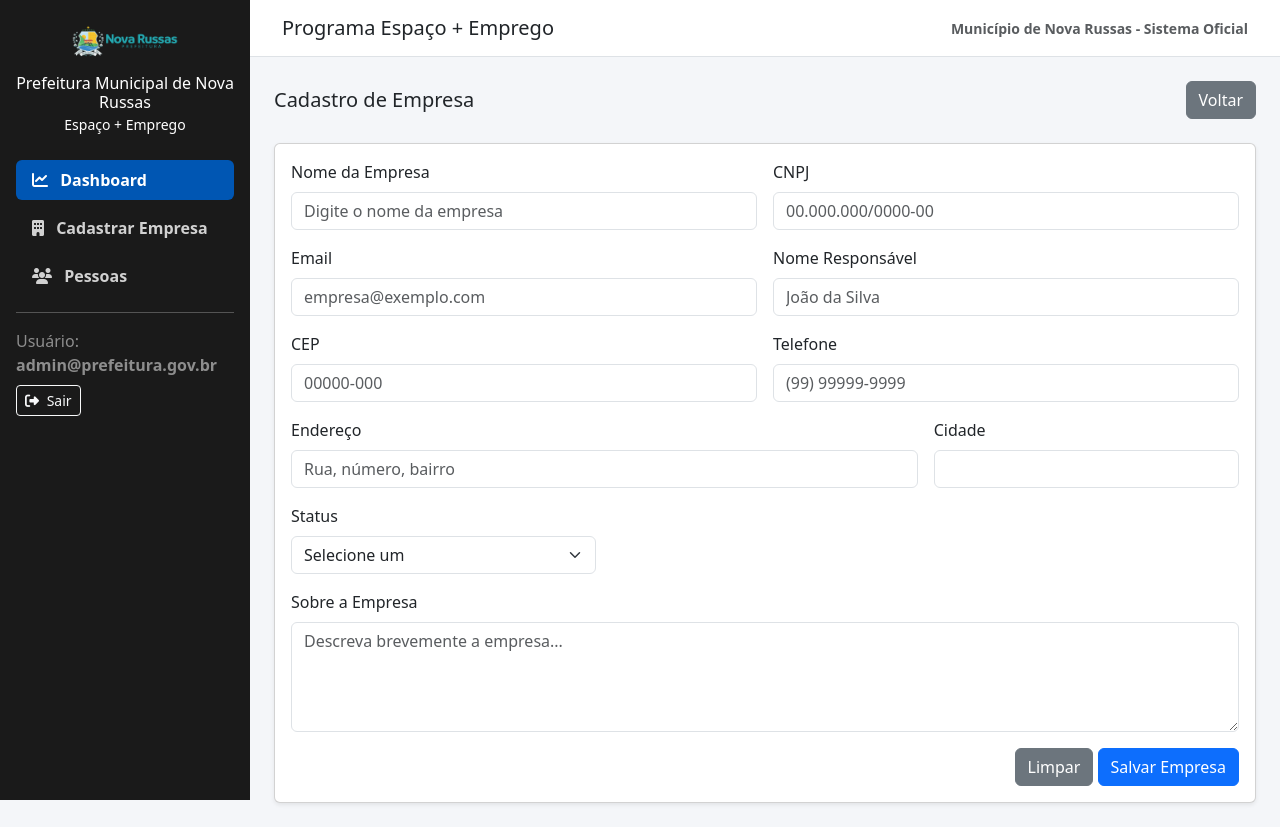
After one commit to ArthuPereira/portal-vagas, a PHP site: template src/Views/formCompany.php in a window 1280 px wide. The commit adds this page. Run offline with PHP 8.4, Linux system fonts and the light colour scheme; the template is opened without the code that fills it, so the values that code supplies are empty.

Commit message:
feat: parte de formulário de empresa e lógica para criar

```diff
--- a/src/Http/web.php
+++ b/src/Http/web.php
@@ -8,4 +8,8 @@ use App\Controllers\CompanyController;
 use App\Repositories\CompanyRepository;
 
 Route::add('/', HomeController::class, 'index', CompanyRepository::class);
+
+// * por enquanto não vou mudar o regex do core, então rotas dinâmica TEM que vir depois das estáticas pra não acabar engolindo elas
+Route::add('/company/form', CompanyController::class, 'form', CompanyRepository::class);
+Route::add('/company/create', CompanyController::class, 'create', CompanyRepository::class);
 Route::add('/company/{id}', CompanyController::class, 'show', CompanyRepository::class);
--- a/src/Views/company.php
+++ b/src/Views/company.php
@@ -102,13 +102,13 @@
     </div>
 
     <div class="mb-4">
-      <a href="curriculos.php?id=<?= $empresa['id']; ?>" class="btn btn-success me-2">Ver/Enviar Currículos</a>
-      <a href="vagas.php?id=<?= $empresa['id']; ?>" class="btn btn-primary">Ver/Cadastrar Vagas</a>
+      <a href="#" class="btn btn-success me-2">Ver/Enviar Currículos</a>
+      <a href="#" class="btn btn-primary">Ver/Cadastrar Vagas</a>
     </div>
 
     <div class="mt-4">
       <a href="/mvc-php/" class="btn btn-secondary">Voltar</a>
-      <a href="editar-empresa.php?id=<?= $empresa['id']; ?>" class="btn btn-outline-primary">Editar Empresa</a>
+      <a href="#" class="btn btn-outline-primary">Editar Empresa</a>
     </div>
   </div>
 </div>
--- /dev/null
+++ b/src/Views/formCompany.php
@@ -0,0 +1,94 @@
+<!-- Main content -->
+<div class="main-content">
+  <div class="topbar">
+    <button class="btn btn-outline-dark d-lg-none" type="button" data-bs-toggle="offcanvas" data-bs-target="#offcanvasSidebar">
+      <i class="fas fa-bars"></i>
+    </button>
+    <h5 class="m-0">Programa Espaço + Emprego</h5>
+    <span class="text-muted small d-none d-sm-inline">Município de Nova Russas - Sistema Oficial</span>
+  </div>
+
+  <div id="conteudo" class="p-4">
+    <div class="d-flex justify-content-between align-items-center mb-4">
+      <h5 class="mb-0">Cadastro de Empresa</h5>
+      <a href="/mvc-php/" class="btn btn-secondary">Voltar</a>
+    </div>
+
+    <div class="card shadow-sm">
+      <div class="card-body">
+        <!-- ajeitar a parte de mensagens-->
+        <?php if (!empty($flash['success'])): ?>
+            <div class='alert alert-success mt-3 mx-auto'><?= $flash['success'] ?></div>
+        <?php endif; ?>
+
+        <?php if (!empty($flash['error'])): ?>
+            <div class='alert alert-danger mt-3 mx-auto'><?= $flash['error'] ?></div>
+        <?php endif; ?>
+
+        <form id="formCadastrarEmpresa" action="/mvc-php/company/create" method="POST">
+          <div class="row g-3">
+            <div class="col-md-6">
+              <label class="form-label">Nome da Empresa</label>
+              <input name="name" type="text" class="form-control" placeholder="Digite o nome da empresa" required />
+            </div>
+
+            <div class="col-md-6">
+              <label class="form-label">CNPJ</label>
+              <input name="cnpj" type="text" class="form-control" placeholder="00.000.000/0000-00" required />
+            </div>
+
+            <div class="col-md-6">
+              <label class="form-label">Email</label>
+              <input name="email" type="email" class="form-control" placeholder="empresa@exemplo.com" required/>
+            </div>
+
+            <div class="col-md-6">
+              <label class="form-label">Nome Responsável</label>
+              <input name="responsible" type="text" class="form-control" placeholder="João da Silva" required/>
+            </div>
+
+            <div class="col-md-6">
+              <label class="form-label">CEP</label>
+              <input id="cep" name="cep" type="text" class="form-control" placeholder="00000-000" required/>
+            </div>
+
+            <div class="col-md-6">
+              <label class="form-label">Telefone</label>
+              <input name="phone" type="text" class="form-control" placeholder="(99) 99999-9999" required/>
+            </div>
+
+            <div class="col-md-8">
+              <label class="form-label">Endereço</label>
+              <input name="address" type="text" class="form-control" placeholder="Rua, número, bairro" required />
+            </div>
+
+            <div class="col-md-4">
+              <label class="form-label">Cidade</label>
+              <input name="city" type="text" class="form-control" required />
+            </div>
+
+            <div class="col-md-4">
+              <label class="form-label">Status</label>
+              <select class="form-select" name="status" id="status" required>
+                <option value="" disabled selected>Selecione um</option>
+                <option value="Ativo">Ativo</option>
+                <option value="Em Negociacao">Em Negociação</option>
+              </select>
+            </div>
+
+            <div class="col-md-12">
+              <label class="form-label">Sobre a Empresa</label>
+              <textarea name="description" class="form-control" required rows="4" placeholder="Descreva brevemente a empresa..."></textarea>
+            </div>
+
+            <div class="col-md-12 text-end">
+              <button type="reset" class="btn btn-secondary">Limpar</button>
+              <button type="submit" class="btn btn-primary">Salvar Empresa</button>
+            </div>
+          </div>
+        </form>
+
+      </div>
+    </div>
+  </div>
+</div>
--- a/src/Views/partial/sidebar.php
+++ b/src/Views/partial/sidebar.php
@@ -8,12 +8,12 @@
 
   <ul class="nav nav-pills flex-column mb-auto">
     <li class="nav-item">
-      <a href="#" class="nav-link active">
+      <a href="/mvc-php" class="nav-link active">
         <i class="fas fa-chart-line me-2"></i> Dashboard
       </a>
     </li>
     <li class="nav-item mt-2">
-      <a href="#" class="nav-link">
+      <a href="/mvc-php/company/form" class="nav-link">
         <i class="fas fa-building me-2"></i> Cadastrar Empresa
       </a>
     </li>
```
Also changed, not shown: src/Controllers/CompanyController.php (+31 -1 lines), src/Repositories/CompanyRepository.php (+22 -0 lines).
